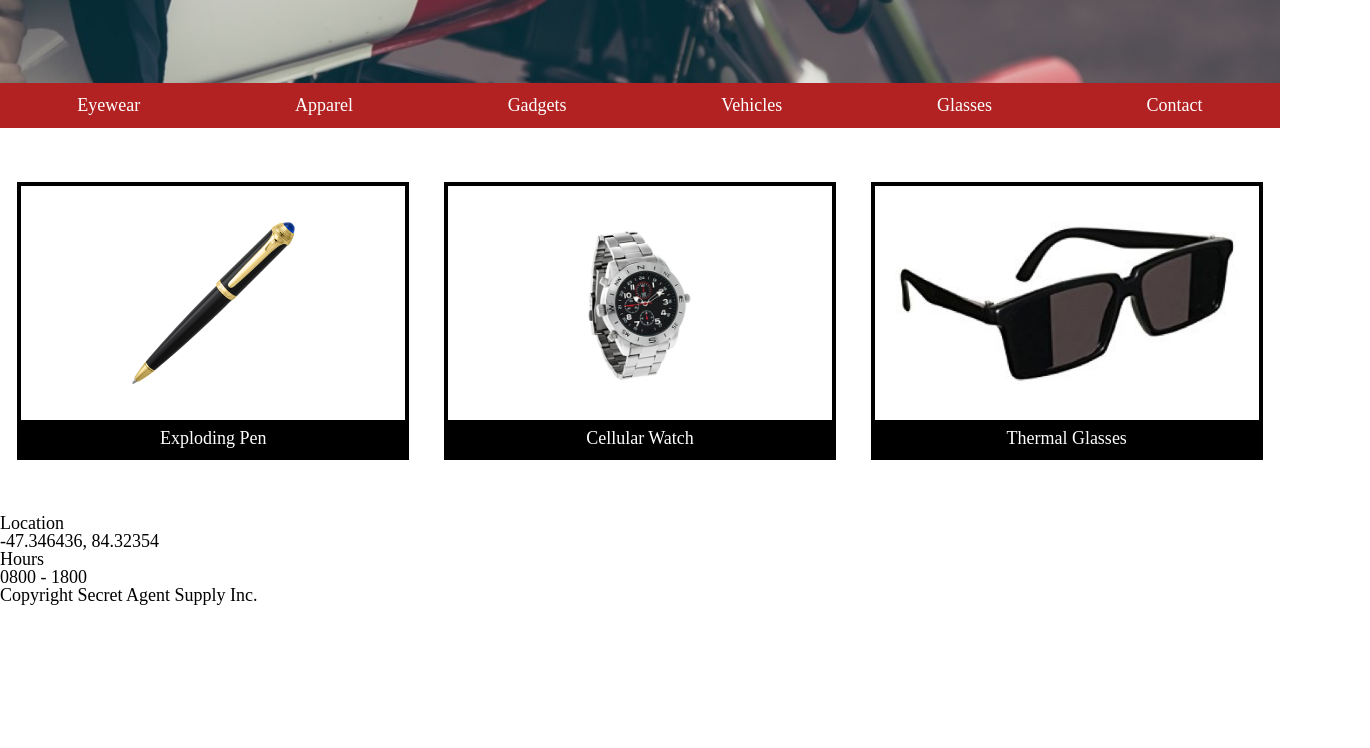
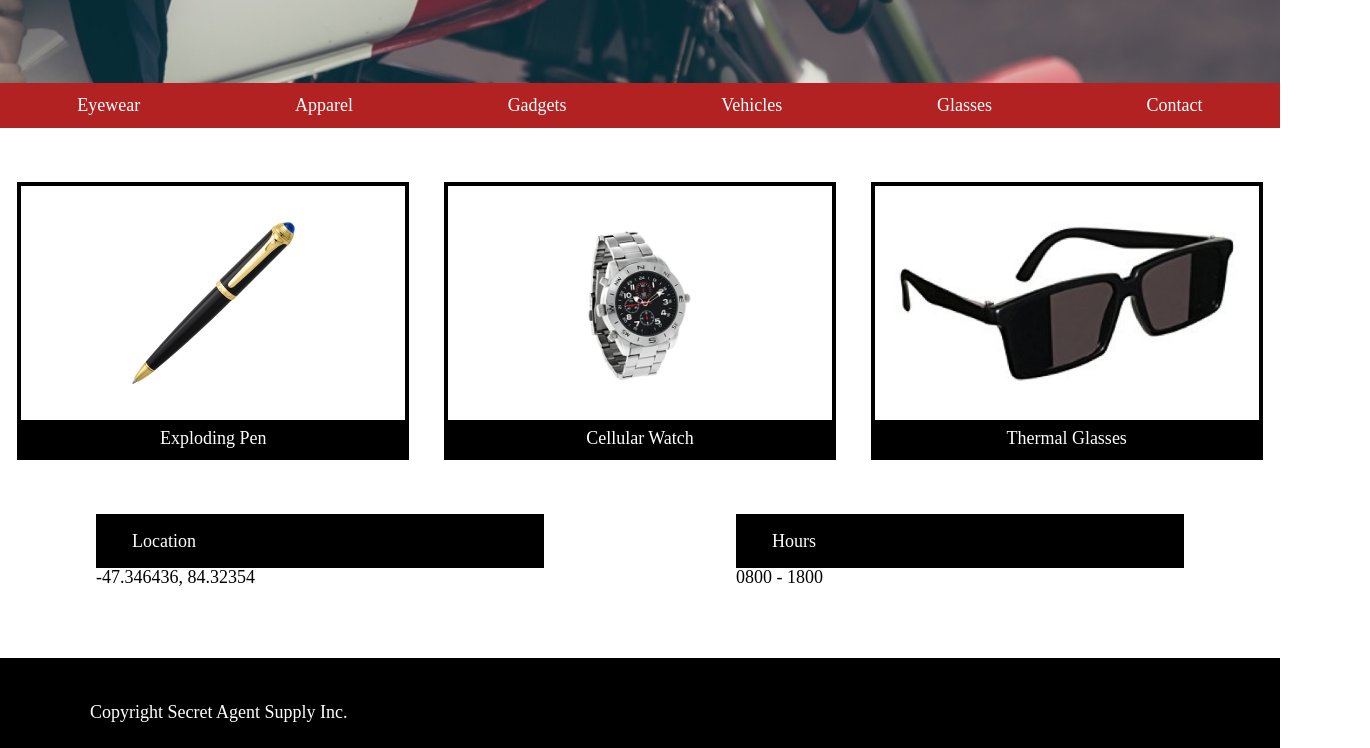
Before and after one commit to jefferyclanton/secretagentsupply, a plain HTML site: page index.html in a window 1280 px wide. Shown: the part 418-1166 px from the top of the page, 1370 px wide, since content can reach past the window. Before the commit the page ends 1023 px from the top, so only its background shows below. Drawn offline with Linux system fonts and the light colour scheme.

Commit message:
Style location, hours, and footer

```diff
--- a/index.html
+++ b/index.html
@@ -73,12 +73,12 @@
 <div class="info">
 
   <div class ="location">
-    <p>Location</p>
+    <p id="location-title">Location</p>
     <p>-47.346436, 84.32354</p>
   </div>
 
   <div class="hours">
-    <p>Hours</p>
+    <p id="hours-title">Hours</p>
     <p>0800 - 1800</p>
   </div>
 
--- a/resources/css/style.css
+++ b/resources/css/style.css
@@ -107,3 +107,48 @@ img.img {
   text-align: center;
   padding: 0.5rem 0;
 }
+
+.info {
+  display: flex;
+  justify-content: space-around;
+  margin-bottom: 4rem;
+}
+
+.location {
+  width: 35%;
+  height: auto;
+}
+
+.hours {
+  width: 35%;
+  height: auto;
+}
+#location-title {
+  background-color: black;
+  color: white;
+  padding: 1rem 0 1rem 2rem;
+}
+
+#hours-title {
+  background-color: black;
+  color: white;
+  padding: 1rem 0 1rem 2rem;
+}
+
+.hours {
+  display: flex;
+  flex-direction: column;
+}
+
+footer {
+  height: 5rem;
+  width: auto;
+  background-color: black;
+  color: white;
+}
+
+footer p {
+  position: relative;
+  top: 2.5rem;
+  left: 5rem;
+}
```
